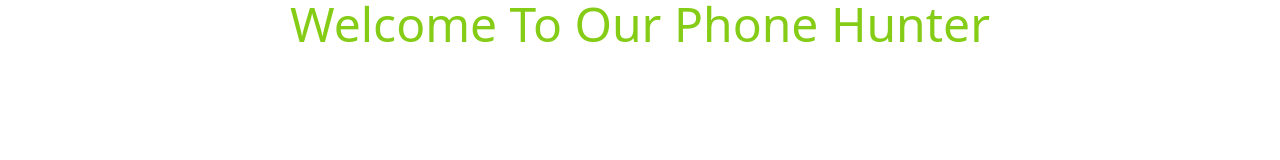
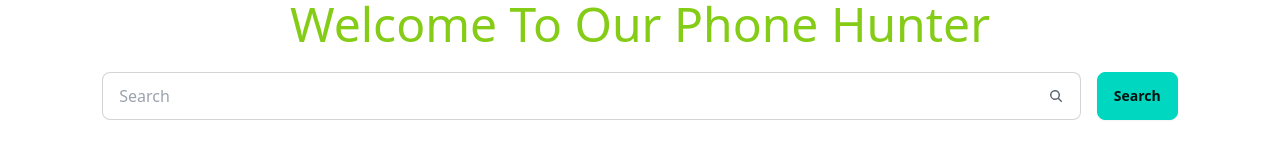
Before and after one commit to AbuRaihan32/phone-hunter, a plain HTML site: page index.html in a window 1280 px wide. Drawn offline with nearby package versions, Linux system fonts and the light colour scheme; no server answers.

Commit message:
added search bar

```diff
--- a/index.html
+++ b/index.html
@@ -12,13 +12,35 @@
     <script src="https://cdn.tailwindcss.com"></script>
 </head>
 
-<body class="w-11/12 lg:mx-auto">
+<body class="w-11/12 mx-auto">
     <header class="mb-6">
         <h1 class="text-5xl text-lime-500 text-center"> Welcome To Our Phone Hunter </h1>
     </header>
-    <main>
+    <main class="w-11/12 mx-auto">
+        <!-- input search -->
+        <div class="flex gap-4 mb-7 flex-col lg:flex-row md:flex-row">
+            <label class="input input-bordered flex items-center flex-1">
+                <input id="inputText" type="text" class="grow" placeholder="Search" />
+                <svg xmlns="http://www.w3.org/2000/svg" viewBox="0 0 16 16" fill="currentColor" class="w-4 h-4 opacity-70">
+                    <path fill-rule="evenodd"
+                        d="M9.965 11.026a5 5 0 1 1 1.06-1.06l2.755 2.754a.75.75 0 1 1-1.06 1.06l-2.755-2.754ZM10.5 7a3.5 3.5 0 1 1-7 0 3.5 3.5 0 0 1 7 0Z"
+                        clip-rule="evenodd" />
+                </svg>
+            </label>
+            <div class="">
+                <button onclick="clickHandler()" class="btn btn-accent w-full">Search</button>
+            </div>
+        </div>
+
+
+        <!-- Search result -->
         <section>
             <div id="phone-container" class="grid gap-6 grid-cols-1 md:grid-cols-2 lg:grid-cols-3 ">
+            </div>
+
+            <!-- show more -->
+            <div id="showBtn" class="hidden w-full mt-5">
+                <button onclick="showBtnClick()" class="btn btn-accent w-full">Show More</button>
             </div>
         </section>
     </main>
--- a/js/hunter.js
+++ b/js/hunter.js
@@ -1,5 +1,5 @@
-const loadPhone = async () =>{
-    const res = await fetch('https://openapi.programming-hero.com/api/phones?search=iphone');
+const loadPhone = async (inputText) =>{
+    const res = await fetch(`https://openapi.programming-hero.com/api/phones?search=${inputText}`);
     const phonesObj = await res.json();
     const phones = phonesObj.data;
     displayPhones(phones)
@@ -9,9 +9,10 @@ loadPhone();
 
 const displayPhones = (phones) =>{
     const phonesContainer = document.getElementById('phone-container');
+    phonesContainer.innerHTML = ``
     phones.forEach(phone => {
         const div = document.createElement('div');
-        div.classList = `card w-96 bg-base-100 shadow-xl`
+        div.classList = `card bg-base-100 shadow-xl`
         div.innerHTML = `
         <figure><img src="${phone.image}" alt="Shoes" /></figure>
         <div class="card-body text-center">
@@ -26,3 +27,11 @@ const displayPhones = (phones) =>{
         phonesContainer.appendChild(div)
     })
 }
+
+const clickHandler = () =>{
+    const getInputField = document.getElementById('inputText');
+    const getInputText = getInputField.value;
+    loadPhone(getInputText);
+    console.log(getInputText);
+
+}
```
